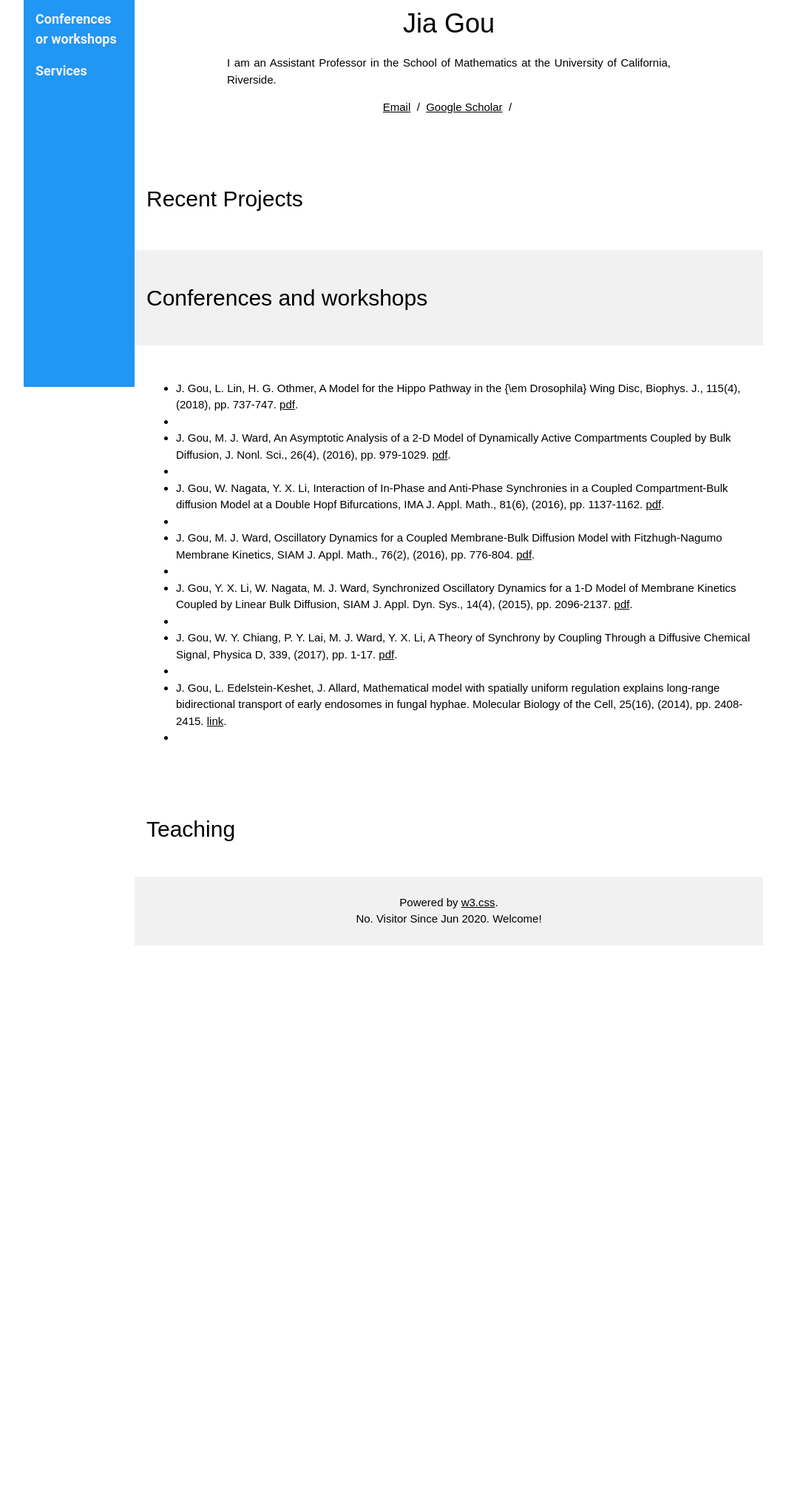
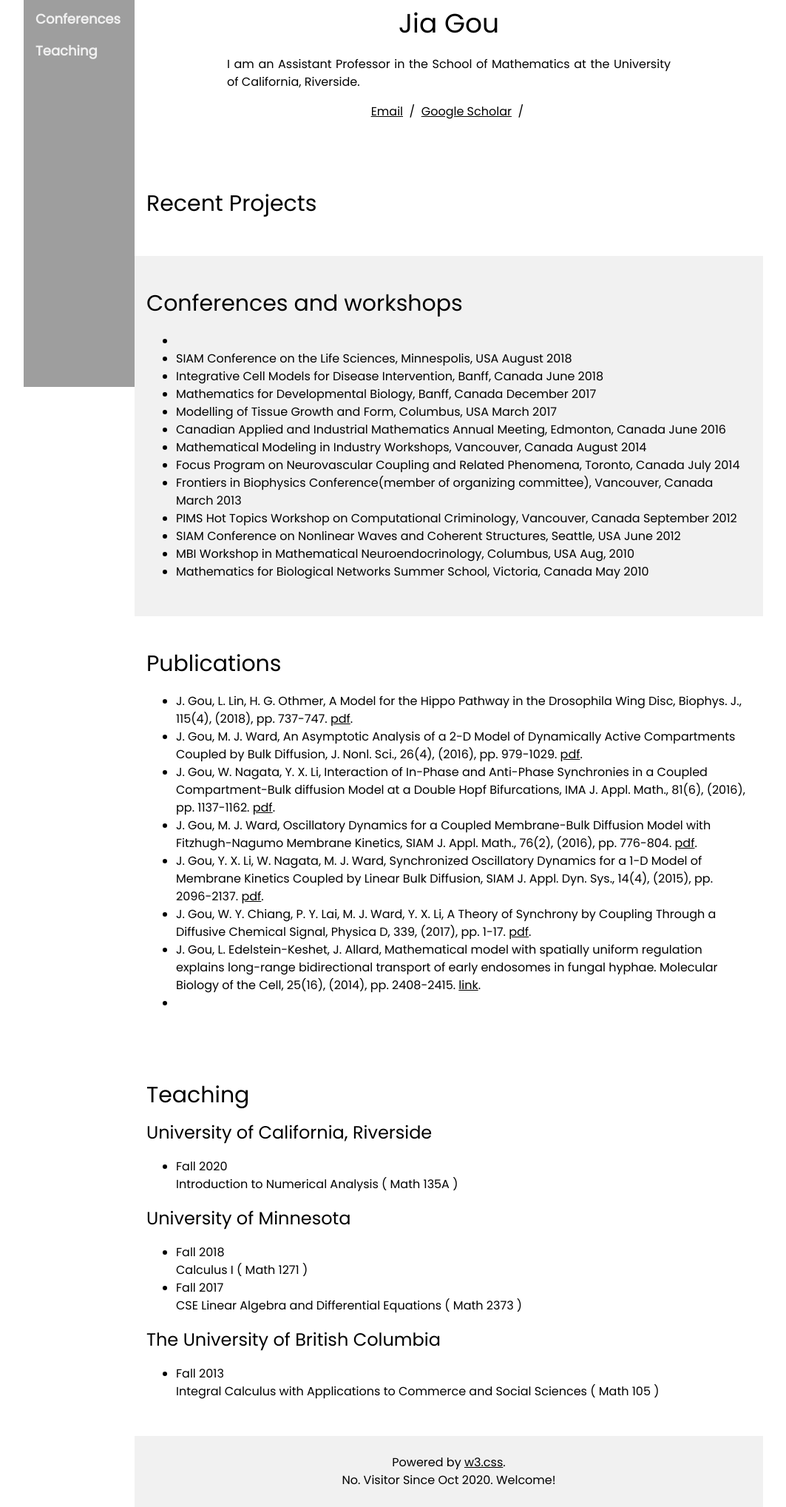
Before and after one commit to jiagou105/jiagou105.github.io, a plain HTML site: page index.html in a window 1280 px wide. Shown: the part 277-2314 px from the top of the page at 74% size, without its empty margins (108-1171 px from the left). Before the commit the page ends 1555 px from the top, so only its background shows below. Drawn offline with nearby package versions, Linux system fonts and the light colour scheme; a script that the page names is missing.

Commit message:
first version

```diff
--- a/index.html
+++ b/index.html
@@ -1,32 +1,24 @@
 
 <!DOCTYPE html>
 <html xmlns="http://www.w3.org/1999/xhtml" xml:lang="en">
-
-<head>
-
-  <title>Jia Gou's Homepage</title>
-
-  <meta charset="UTF-8">
-  <meta name="viewport" content="width=device-width, initial-scale=1">
-  <meta http-equiv="Content-Type" content="text/html; charset=UTF-8">
-  <meta name="description" content="Jia Gou is an Assistant Professor at the University of California, Riverside">
-
-  <link rel="stylesheet" href="w3.css">
-
-  <style>
-  .w3-sidebar a {font-family: "Roboto", sans-serif}
-  body,h1,h2,h3,h4,h5,h6,.w3-wide {font-family: "Montserrat", sans-serif;}
-  </style>
-
-  <link rel="icon" type="image/png" href="images/icons.png">
-
-</head>
+<html lang="en">
+<title>W3.CSS Template</title>
+<meta charset="UTF-8">
+<meta name="viewport" content="width=device-width, initial-scale=1">
+<link rel="stylesheet" href="https://www.w3schools.com/w3css/4/w3.css">
+<link rel="stylesheet" href="https://fonts.googleapis.com/css?family=Poppins">
+<style>
+body,h1,h2,h3,h4,h5 {font-family: "Poppins", sans-serif}
+body {font-size:16px;}
+.w3-half img{margin-bottom:-6px;margin-top:16px;opacity:0.8;cursor:pointer}
+.w3-half img:hover{opacity:1}
+</style>
 
 
 <body class="w3-content" style="max-width:1000px">
 
 <!-- Sidebar/menu -->
-<nav class="w3-sidebar w3-bar-block w3-blue w3-collapse w3-top w3-right" style="z-index:3;width:150px" id="mySidebar">
+<nav class="w3-sidebar w3-bar-block w3-grey w3-collapse w3-top w3-right" style="z-index:3;width:150px" id="mySidebar">
   <div class="w3-container w3-display-container w3-padding-16">
   <h3><b>Welcome!</b></h3>
   </div>
@@ -34,10 +26,12 @@
     <a href="#home" class="w3-bar-item w3-button">Home</a>
     <a href="#projects" class="w3-bar-item w3-button">Projects</a>
     <a href="#papers" class="w3-bar-item w3-button">Papers</a>
-    <a href="#conf" class="w3-bar-item w3-button">Conferences or workshops</a>
-    <a href="#service" class="w3-bar-item w3-button">Services</a>
+    <a href="#conf" class="w3-bar-item w3-button">Conferences</a>
+    <a href="#teaching" class="w3-bar-item w3-button">Teaching</a>
   </div>
 </nav>
+
+
 
 
 <!-- Top menu on small screens -->
@@ -83,8 +77,23 @@
 
   <!-- Conference and workshops -->
   <div class="w3-container w3-light-grey w3-padding-32" id="talks">
-    <h2>Conferences and workshops</h2>
+  <h2>Conferences and workshops</h2>
+  <ul>
+  <li> </li>
 
+  <li> SIAM Conference on the Life Sciences, Minnespolis, USA August 2018 </li>
+  <li> Integrative Cell Models for Disease Intervention, Banff, Canada June 2018 </li>
+  <li> Mathematics for Developmental Biology, Banff, Canada December 2017 </li>
+  <li> Modelling of Tissue Growth and Form, Columbus, USA March 2017 </li>
+  <li> Canadian Applied and Industrial Mathematics Annual Meeting, Edmonton, Canada June 2016</li>
+  <li> Mathematical Modeling in Industry Workshops, Vancouver, Canada August 2014 </li>
+  <li> Focus Program on Neurovascular Coupling and Related Phenomena, Toronto, Canada July 2014</li>
+  <li> Frontiers in Biophysics Conference(member of organizing committee), Vancouver, Canada March 2013</li>
+  <li> PIMS Hot Topics Workshop on Computational Criminology, Vancouver, Canada September 2012</li>
+  <li> SIAM Conference on Nonlinear Waves and Coherent Structures, Seattle, USA June 2012</li>
+  <li> MBI Workshop in Mathematical Neuroendocrinology, Columbus, USA  Aug, 2010</li>
+  <li> Mathematics for Biological Networks Summer School, Victoria, Canada May 2010 </li>
+  </ul>
   </div>
 
 
@@ -92,25 +101,25 @@
 
  <!-- The Publications Section -->
   <div class="w3-container w3-padding-32"" id="publications">
+  <h2>Publications</h2>
+<ul class="ul1">
+  <li class="li2"><span class="s2"></span><span class="s1">J. Gou, L. Lin, H. G. Othmer, A Model for the Hippo Pathway in the Drosophila Wing Disc, Biophys. J., 115(4), (2018), pp. 737-747. <a href="http://www-users.math.umn.edu/~jgou/hippo_2018.pdf"><span class="s4">pdf</span></a>.</span></li>
 
-<ul class="ul1">
-  <li class="li2"><span class="s2"></span><span class="s1">J. Gou, L. Lin, H. G. Othmer, A Model for the Hippo Pathway in the {\em Drosophila} Wing Disc, Biophys. J., 115(4), (2018), pp. 737-747. <a href="http://www-users.math.umn.edu/~jgou/hippo_2018.pdf"><span class="s4">pdf</span></a>.</span></li>
-  <li class="li7"></li>
 
   <li class="li2"><span class="s2"></span><span class="s1">J. Gou, M. J. Ward, An Asymptotic Analysis of a 2-D Model of Dynamically Active Compartments Coupled by Bulk Diffusion, J. Nonl. Sci., 26(4), (2016), pp. 979-1029. <a href="http://www-users.math.umn.edu/~jgou/twod_2015.pdf"><span class="s4">pdf</span></a>.</span></li>
-  <li class="li7"></li>
+
 
   <li class="li2"><span class="s2"></span><span class="s1">J. Gou, W. Nagata, Y. X. Li, Interaction of In-Phase and Anti-Phase Synchronies in a Coupled Compartment-Bulk diffusion Model at a Double Hopf Bifurcations, IMA J. Appl. Math., 81(6), (2016), pp. 1137-1162. <a href="http://www-users.math.umn.edu/~jgou/double_hopf_2015.pdf"><span class="s4">pdf</span></a>.</span></li>
-  <li class="li7"></li>
+
 
   <li class="li2"><span class="s2"></span><span class="s1">J. Gou, M. J. Ward, Oscillatory Dynamics for a Coupled Membrane-Bulk Diffusion Model with Fitzhugh-Nagumo Membrane Kinetics, SIAM J. Appl. Math., 76(2), (2016), pp. 776-804. <a href="http://www-users.math.umn.edu/~jgou/fn_1d_2015.pdf"><span class="s4">pdf</span></a>.</span></li>
-  <li class="li7"></li>
+
 
   <li class="li2"><span class="s2"></span><span class="s1">J. Gou, Y. X. Li, W. Nagata, M. J. Ward, Synchronized Oscillatory Dynamics for a 1-D Model of Membrane Kinetics Coupled by Linear Bulk Diffusion, SIAM J. Appl. Dyn. Sys., 14(4), (2015), pp. 2096-2137. <a href="http://www-users.math.umn.edu/~jgou/oned_general_2015.pdf"><span class="s4">pdf</span></a>.</span></li>
-  <li class="li7"></li>
+
 
   <li class="li2"><span class="s2"></span><span class="s1">J. Gou, W. Y. Chiang, P. Y. Lai, M. J. Ward, Y. X. Li, A Theory of Synchrony by Coupling Through a Diffusive Chemical Signal, Physica D, 339, (2017), pp. 1-17. <a href="http://www-users.math.umn.edu/~jgou/selkov_2016.pdf"><span class="s4">pdf</span></a>.</span></li>
-  <li class="li7"></li>
+
 
   <li class="li2"><span class="s2"></span><span class="s1">J. Gou, L. Edelstein-Keshet, J. Allard, Mathematical model with spatially uniform regulation explains long-range bidirectional transport of early endosomes in fungal hyphae. Molecular Biology of the Cell, 25(16), (2014), pp. 2408-2415. <a href="https://www.molbiolcell.org/doi/abs/10.1091/mbc.E14-03-0826?url_ver=Z39.88-2003&amp;rfr_id=ori:rid:crossref.org&amp;rfr_dat=cr_pub%3dpubmed"><span class="s4">link</span></a>.</span></li>
 
@@ -128,24 +137,36 @@
   <!-- Teaching -->
   <div class="w3-container w3-padding-32" id="award">
     <h2>Teaching</h2>
+   <h3> University of California, Riverside </h3>
+   <ul>
+       <li> Fall 2020 </a> <br />
+	  Introduction to Numerical Analysis (<a> Math 135A </a>)
+       </li>
+   </ul>
 
+   <h3> University of Minnesota </h3>
+   <ul>
+       <li> Fall 2018 </a> <br />
+       Calculus I (<a> Math 1271 </a>)
+       </li>
+       <li> Fall 2017 </a> <br />
+       CSE Linear Algebra and Differential Equations (<a> Math 2373 </a>)
+       </li>
+   </ul>
+
+   <h3> The University of British Columbia </h3>
+   <ul>
+       <li> Fall 2013 </a> <br />
+       Integral Calculus with Applications to Commerce and Social Sciences (<a> Math 105 </a>)
+       </li>
+   </ul>
   </div>
-
-
-
-
-
-
-
-
-
-
 
 
   <div class="w3-light-grey w3-center w3-padding-24">
   	Powered by <a href="https://www.w3schools.com/w3css/default.asp" title="W3.CSS" target="_blank" class="w3-hover-opacity">w3.css</a>.<br>
 	<!-- Default Statcounter code
-	https://www.wangyunhe.site -->
+	https://jiagou105.github.io/ -->
 	No.
 	<script type="text/javascript">
 	var sc_project=12347113;
@@ -155,7 +176,7 @@
 	var scJsHost = "https://";
 	document.write("<sc"+"ript type='text/javascript' src='" + scJsHost+
 	"statcounter.com/counter/counter.js'></"+"script>");
-	</script> Visitor Since Jun 2020. Welcome!
+	</script> Visitor Since Oct 2020. Welcome!
 	<noscript>
 		<div class="statcounter"><a title="Web Analytics Made Easy -
 	StatCounter" href="https://statcounter.com/" target="_blank"><img
```
Also changed, not shown: 8 other files.
